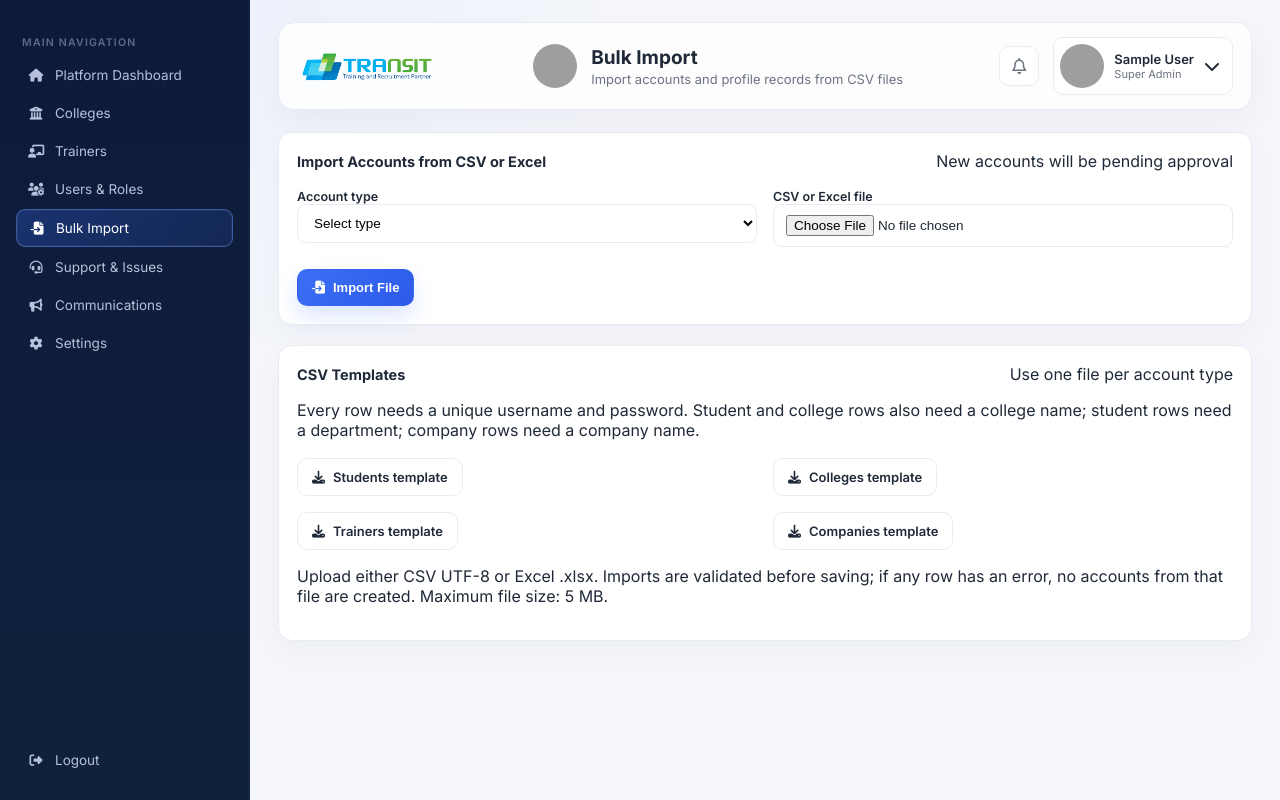
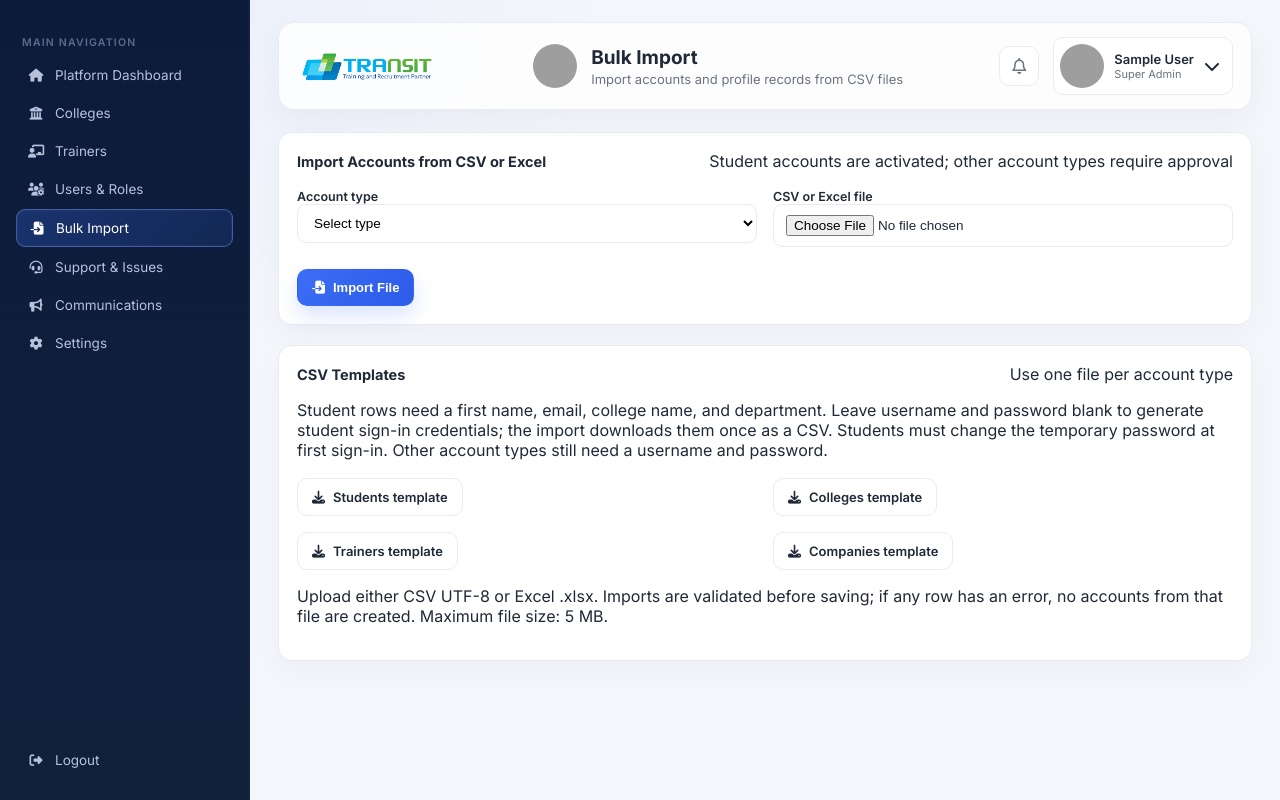
Before and after one commit to Nikhil3537/transit-nexus, a Django app: page /admin-bulk-import/ in a window 1280 px wide. Run offline with Django 5.2, Linux system fonts and the light colour scheme; the visitor is signed in with stand-in values (Sample User, id 1); data comes from the database, SQL or seed files in the repository; parts of the project's set-up code (start-up, migrations or seed data) failed here and were passed over; grey boxes are pictures that could not be loaded.

Commit message:
Enable imported student credentials and password reset

```diff
--- a/portal/templates/portal/bulk_import.html
+++ b/portal/templates/portal/bulk_import.html
@@ -2,7 +2,7 @@
 {% block title %}Bulk Import · Transit Nexus{% endblock %}
 {% block content %}
 <section class="panel">
-  <div class="panel-head"><h3>Import Accounts from CSV or Excel</h3><span class="muted">New accounts will be pending approval</span></div>
+  <div class="panel-head"><h3>Import Accounts from CSV or Excel</h3><span class="muted">Student accounts are activated; other account types require approval</span></div>
   <form method="post" enctype="multipart/form-data" class="form-grid">
     {% csrf_token %}
     <label>Account type
@@ -26,7 +26,7 @@
 </section>
 <section class="panel">
   <div class="panel-head"><h3>CSV Templates</h3><span class="muted">Use one file per account type</span></div>
-  <p>Every row needs a unique username and password. Student and college rows also need a college name; student rows need a department; company rows need a company name.</p>
+  <p>Student rows need a first name, email, college name, and department. Leave username and password blank to generate student sign-in credentials; the import downloads them once as a CSV. Students must change the temporary password at first sign-in. Other account types still need a username and password.</p>
   <div class="form-grid">
     {% for role in template_roles %}
     <div><a class="btn btn-secondary" href="{% url 'bulk_import' %}?template={{ role }}"><i class="fa-solid fa-download"></i> {{ role|title }} template</a></div>
--- a/portal/views.py
+++ b/portal/views.py
@@ -7,7 +7,9 @@ from datetime import date, datetime
 from functools import wraps
 from urllib.parse import quote
 from django.contrib.auth.models import User
+from django.core.exceptions import ValidationError
 from django.core.mail import send_mail
+from django.core.validators import validate_email
 from django.contrib.auth.decorators import login_required
 from django.contrib import messages
 from django.db import OperationalError, connections, transaction
@@ -16,6 +18,7 @@ from django.http import Http404, HttpResponse, HttpResponseForbidden
 from django.shortcuts import get_object_or_404, render, redirect
 from django.urls import reverse
 from django.utils import timezone
+from django.utils.text import slugify
 
 from .models import (
     AdminProfile, PartnerCollege, SupportTicket, AdminProject, SyllabusUpdate,
@@ -1443,10 +1446,10 @@ def bulk_import(request):
                 raw_headers, spreadsheet_rows = _spreadsheet_rows(uploaded)
                 headers = [str(header or "").strip().lower() for header in raw_headers]
                 required = {"username", "password"}
-                if role in {"students", "colleges"}:
+                if role == "students":
+                    required = {"first_name", "email", "college_name", "department"}
+                elif role == "colleges":
                     required.add("college_name")
-                if role == "students":
-                    required.add("department")
                 if role == "companies":
                     required.add("company_name")
                 missing = sorted(required - set(headers))
@@ -1455,6 +1458,9 @@ def bulk_import(request):
                 else:
                     rows = []
                     seen_usernames = set()
+                    existing_usernames = {
+                        username.casefold() for username in User.objects.values_list("username", flat=True)
+                    }
                     for row_number, raw_row in enumerate(spreadsheet_rows, start=2):
                         row = {
                             (key or "").strip().lower(): (value or "").strip()
@@ -1464,15 +1470,36 @@ def bulk_import(request):
                         if not any(row.values()):
                             continue
                         username = row.get("username", "")
+                        if role == "students":
+                            if not row.get("first_name"):
+                                errors.append(f"Row {row_number}: first_name is required.")
+                            if not row.get("email"):
+                                errors.append(f"Row {row_number}: email is required for password reset.")
+                            else:
+                                try:
+                                    validate_email(row["email"])
+                                except ValidationError:
+                                    errors.append(f"Row {row_number}: enter a valid email address.")
+                            if not username:
+                                username_base = slugify(row.get("email", "").split("@", 1)[0]) or slugify(
+                                    f"{row.get('first_name', '')} {row.get('last_name', '')}"
+                                ) or "student"
+                                username = username_base[:150]
+                                suffix = 1
+                                while username.casefold() in existing_usernames or username.casefold() in seen_usernames:
+                                    suffix_text = str(suffix)
+                                    username = f"{username_base[:150 - len(suffix_text)]}{suffix_text}"
+                                    suffix += 1
+                                row["username"] = username
                         if not username:
                             errors.append(f"Row {row_number}: username is required.")
-                        elif username in seen_usernames:
+                        elif username.casefold() in seen_usernames:
                             errors.append(f"Row {row_number}: duplicate username '{username}' in this file.")
-                        elif User.objects.filter(username=username).exists():
+                        elif username.casefold() in existing_usernames:
                             errors.append(f"Row {row_number}: username '{username}' already exists.")
                         else:
-                            seen_usernames.add(username)
-                        if not row.get("password"):
+                            seen_usernames.add(username.casefold())
+                        if role != "students" and not row.get("password"):
                             errors.append(f"Row {row_number}: password is required.")
                         for field in required - {"username", "password"}:
                             if not row.get(field):
@@ -1493,15 +1520,17 @@ def bulk_import(request):
                         import_succeeded = False
                         for attempt in range(3):
                             try:
+                                imported_credentials = []
                                 with transaction.atomic():
                                     for _, row in rows:
+                                        temporary_password = row.get("password") or secrets.token_urlsafe(12)
                                         user = User.objects.create_user(
                                             username=row["username"],
-                                            password=row["password"],
+                                            password=temporary_password,
                                             first_name=row.get("first_name", ""),
                                             last_name=row.get("last_name", ""),
                                             email=row.get("email", ""),
-                                            is_active=False,
+                                            is_active=(role == "students"),
                                         )
                                         if role == "students":
                                             student_college = CollegeProfile.objects.get(college_name__iexact=row["college_name"])
@@ -1513,8 +1542,15 @@ def bulk_import(request):
                                                 name=user.get_full_name() or user.username,
                                                 college_name=row["college_name"],
                                                 department=row["department"],
-                                                status="Pending",
+                                                status="Active",
                                             )
+                                            imported_credentials.append({
+                                                "student": user.get_full_name() or user.username,
+                                                "college": row["college_name"],
+                                                "student_id": user.username,
+                                                "temporary_password": temporary_password,
+                                                "email": user.email,
+                                            })
                                         elif role == "colleges":
                                             college_name = row["college_name"]
                                             CollegeProfile.objects.create(
@@ -1539,6 +1575,17 @@ def bulk_import(request):
                                 time.sleep(0.5 * (attempt + 1))
 
                         if import_succeeded:
+                            if role == "students":
+                                output = io.StringIO(newline="")
+                                writer = csv.DictWriter(
+                                    output,
+                                    fieldnames=["student", "college", "student_id", "temporary_password", "email"],
+                                )
+                                writer.writeheader()
+                                writer.writerows(imported_credentials)
+                                response = HttpResponse(output.getvalue(), content_type="text/csv; charset=utf-8")
+                                response["Content-Disposition"] = 'attachment; filename="student_credentials.csv"'
+                                return response
                             messages.success(request, f"Imported {len(rows)} pending {role} account(s). Review and approve them in Users & Roles.")
                             return redirect("bulk_import")
                         errors.append("The database is busy. Stop any other Django server, shell, or import process and try again.")
```
Also changed, not shown: portal/tests.py (+60 -4 lines), transit_nexus/settings.py (+9 -3 lines), README.md, dashboard/migrations/0004_studentprofile_phone.py, dashboard/migrations/0005_dailyattendance_session_label.py, 1 other file.
